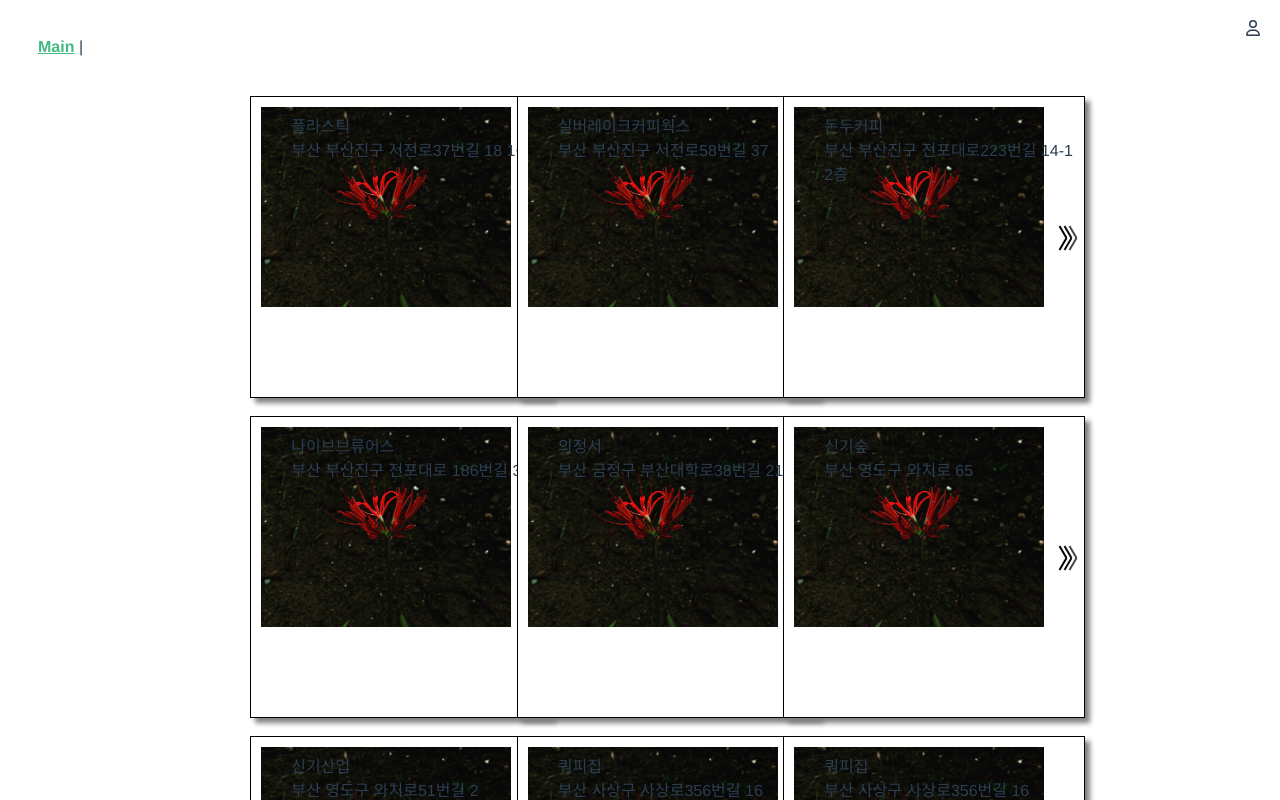
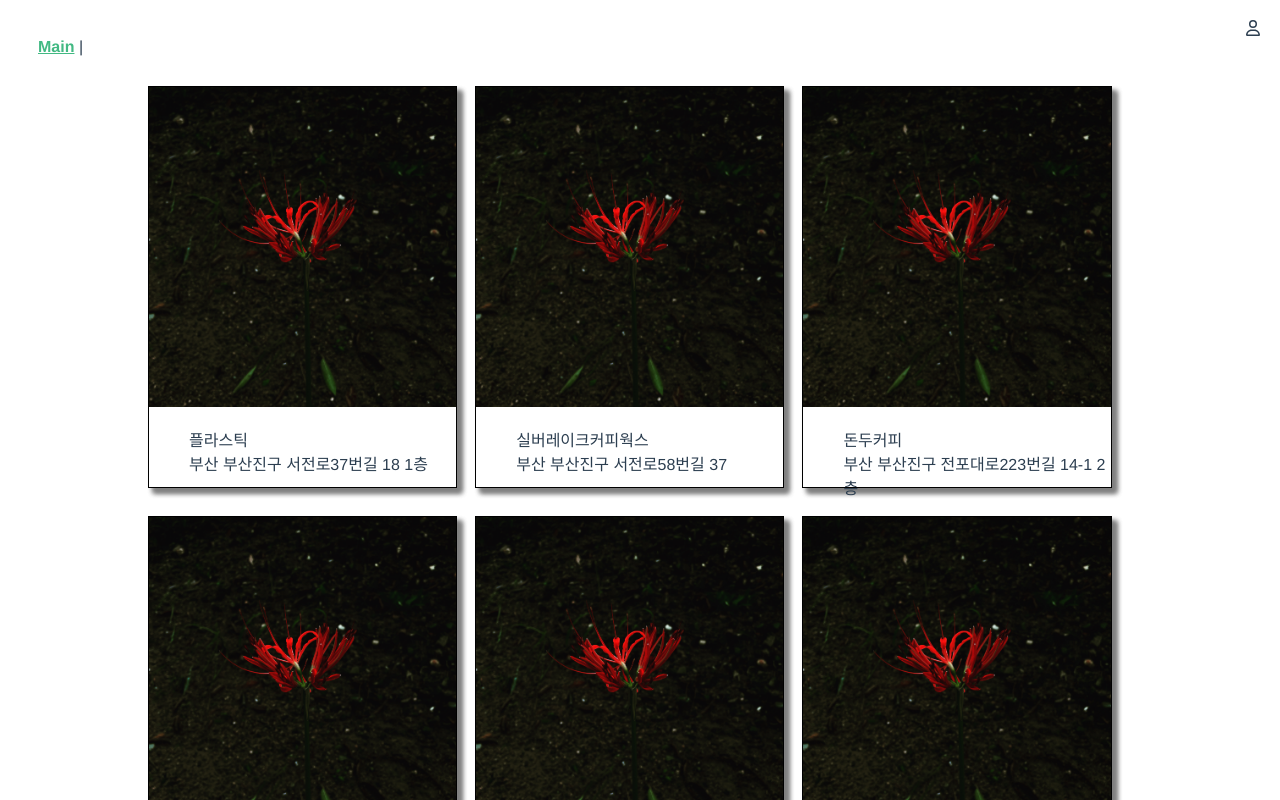
Before and after one commit to Mat-Zip/Mat.Zip, a Vue app: page / in a window 1280 px wide. Shown: the top 800 px of the page. Built offline with nearby package versions, Linux system fonts and the light colour scheme.

Commit message:
크기수정

```diff
--- /dev/null
+++ b/src/components/WebCard.css
@@ -0,0 +1,101 @@
+img {
+    z-index: -1;
+    width: 100%;
+    height: 80%;
+    object-fit: cover;
+}
+
+.container {
+    width: 30%;
+    height: 50%;
+    perspective: 800px;
+    float: left;
+    margin-left: 20px;
+    margin-bottom: 30px;
+}
+
+.card {
+    width: 100%;
+    height: 100%;
+    /* 뒷면 가시성 */
+    backface-visibility: hidden;
+    transition: 1s;
+}
+
+.front {
+    position: absolute;
+    background-color: white;
+    border: 1px solid black;
+    box-shadow: 5px 5px 5px gray;
+    /* deg => 각의 단위 degree, 원 한바퀴를 360도로 표현하는 방법 */
+    transform: rotateY(0deg);
+}
+
+.back {
+    position: absolute;
+    background-color: white;
+    border: 1px solid black;
+    box-shadow: 5px 5px 5px gray;
+    z-index: -1;
+}
+
+.container:hover .front {
+    transform: rotateY(180deg);
+    opacity: 0;
+}
+
+.container:hover .back {
+    transform: rotateY(0deg);
+    background-color: gray;
+}
+
+.readmore {
+    position : absolute;
+    right: 10px;
+    bottom: 10px;
+    width : 120px;
+    height: 40px;
+    line-height: 40px;
+    text-align: center;
+    color: gray;
+    transition-delay: 0.6s;
+    transition-duration: 1s;
+}
+.container:hover .back .readmore {
+    color: white;
+}
+
+ul {
+    list-style-type: none;
+}
+
+button {
+    background-color: white;
+    border: 1px solid black;
+    border-radius: 50%;
+    padding: 5px 7px;
+}
+
+button:hover {
+    cursor: pointer;
+}
+
+.button-bar {
+    float: right;
+}
+
+.likedplace {
+    color: white;
+    background: red;
+}
+
+@media (max-width : 1024px) {
+    .container {
+        width: 45%;
+    }
+}
+@media (max-width : 768px) {
+    .container {
+        width: 100%;
+    }
+}
--- a/src/components/WebCard.vue
+++ b/src/components/WebCard.vue
@@ -14,12 +14,6 @@
         <li>{{ place.address }}</li>
       </ul>
 
-      <span class="arrowUp arup1 blink"></span>
-      <span class="arrowUp arup2 blink"></span>
-      <span class="arrowUp arup3 blink"></span>
-      <span class="arrowDown ardown1 blink"></span>
-      <span class="arrowDown ardown2 blink"></span>
-      <span class="arrowDown ardown3 blink"></span>
     </div>
     <!-- 카드 뒷면 -->
     <div class="back card">
@@ -96,152 +90,5 @@ export default {
 </script>
 
 <style scoped>
-img {
-  position: absolute;
-  top: 10px;
-  left: 10px;
-  z-index: -1;
-  width: 250px;
-  height: 200px;
-  object-fit: cover;
-}
-
-.arrowUp {
-  position: absolute;
-  padding: 7px 1px;
-  background: black;
-  top: 128px;
-  transform: rotate(150deg);
-}
-
-.arrowDown {
-  position: absolute;
-  padding: 7px 1px;
-  background: black;
-  top: 140px;
-  transform: rotate(-150deg);
-}
-
-@keyframes blink-effect {
-  50% {
-    opacity: 0;
-  }
-}
-
-.blink {
-  animation: blink-effect 0.7s infinite;
-}
-
-.arup1 {
-  right: 10px;
-  animation-delay: 0.3s;
-}
-
-.arup2 {
-  right: 15px;
-  animation-delay: 0.2s;
-}
-
-.arup3 {
-  right: 20px;
-  animation-delay: 0.1s;
-}
-
-.ardown1 {
-  right: 10px;
-  animation-delay: 0.3s;
-}
-
-.ardown2 {
-  right: 15px;
-  animation-delay: 0.2s;
-}
-
-.ardown3 {
-  right: 20px;
-  animation-delay: 0.1s;
-}
-
-.container {
-    width: 30%;
-    height: 300px;
-    perspective: 100rem;
-    margin: 10px;
-    perspective: 800px;
-}
-
-.card {
-    width: 300px;
-    height: 300px;
-    /* 뒷면 가시성 */
-    backface-visibility: hidden;
-    transition: 1s;
-}
-
-.front {
-    position: absolute;
-    background-color: white;
-    border: 1px solid black;
-    box-shadow: 5px 5px 5px gray;
-    /* deg => 각의 단위 degree, 원 한바퀴를 360도로 표현하는 방법 */
-    transform: rotateY(0deg);
-}
-
-.back {
-    position: absolute;
-    background-color: white;
-    border: 1px solid black;
-    box-shadow: 5px 5px 5px gray;
-    transform: rotateY(-180deg);
-}
-
-.container:hover .front {
-    transform: rotateY(180deg);
-}
-
-.container:hover .back {
-    transform: rotateY(0deg);
-    background-color: gray;
-}
-
-.readmore {
-  position : absolute;
-  right: 10px;
-  bottom: 10px;
-  width : 120px;
-  height: 40px;
-  line-height: 40px;
-  text-align: center;
-  color: gray;
-  transition-delay: 0.6s;
-  transition-duration: 1s;
-}
-.container:hover .back .readmore {
-  color: white;
-}
-
-ul {
-  list-style-type: none;
-}
-
-button {
-  background-color: white;
-  border: 1px solid black;
-  border-radius: 50%;
-  padding: 5px 7px;
-}
-
-button:hover {
-  cursor: pointer;
-}
-
-.button-bar {
-  float: right;
-}
-
-.likedplace {
-  color: white;
-  background: red;
-}
-
+@import "./WebCard.css";
 </style>
--- a/src/views/MainView.vue
+++ b/src/views/MainView.vue
@@ -2,7 +2,13 @@
   <div class="home">
     <!-- 받아온 data를 카드로 생성 -->
     <web-card v-for="(place,i) in $store.getters.getPlaces" :key="i" :place="place"></web-card>
-    <div v-if="$store.getters.getShowModal" class="modal-route" @click.self="backSpace"><div class="modal-content"><router-view/></div></div>
+    <transition name="fade">
+    <div v-if="$store.getters.getShowModal" class="modal-route" @click.self="backSpace">
+      <div class="modal-content">
+        <router-view/>
+      </div>
+    </div>
+    </transition>
   </div>
 </template>
 
@@ -24,11 +30,23 @@ export default {
 </script>
 
 <style scoped>
+.fade-enter-active,
+.fade-leave-active {
+  transition: all .5s ease-in;
+}
+.fade-enter,
+.fade-leave-to {
+  opacity: 0;
+}
+.fade-leave,
+.fade-enter-to {
+  opacity: 1;
+}
+
 .home {
-  display: flex;
-  flex-wrap: wrap;
   justify-content: center;
-  width: 65%;
+  width: 80vw;
+  height: 100vh;
   margin: auto;
 }
 
@@ -38,8 +56,7 @@ export default {
   position: fixed;
   top: 0;
   left: 0;
-  background-color: black;
-  opacity: 0.5;
+  background-color: rgba(00, 00, 00, 0.7);
 }
 
 .modal-route>.modal-content {
```
